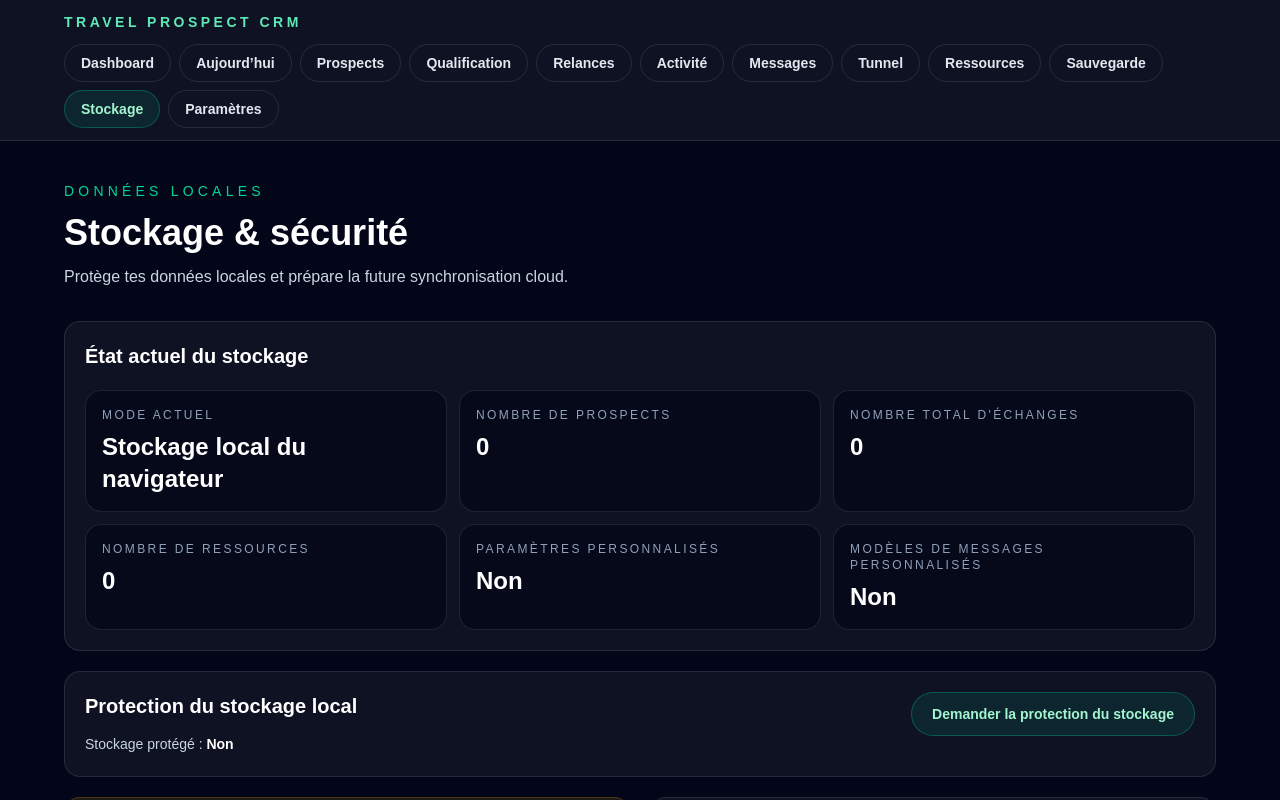
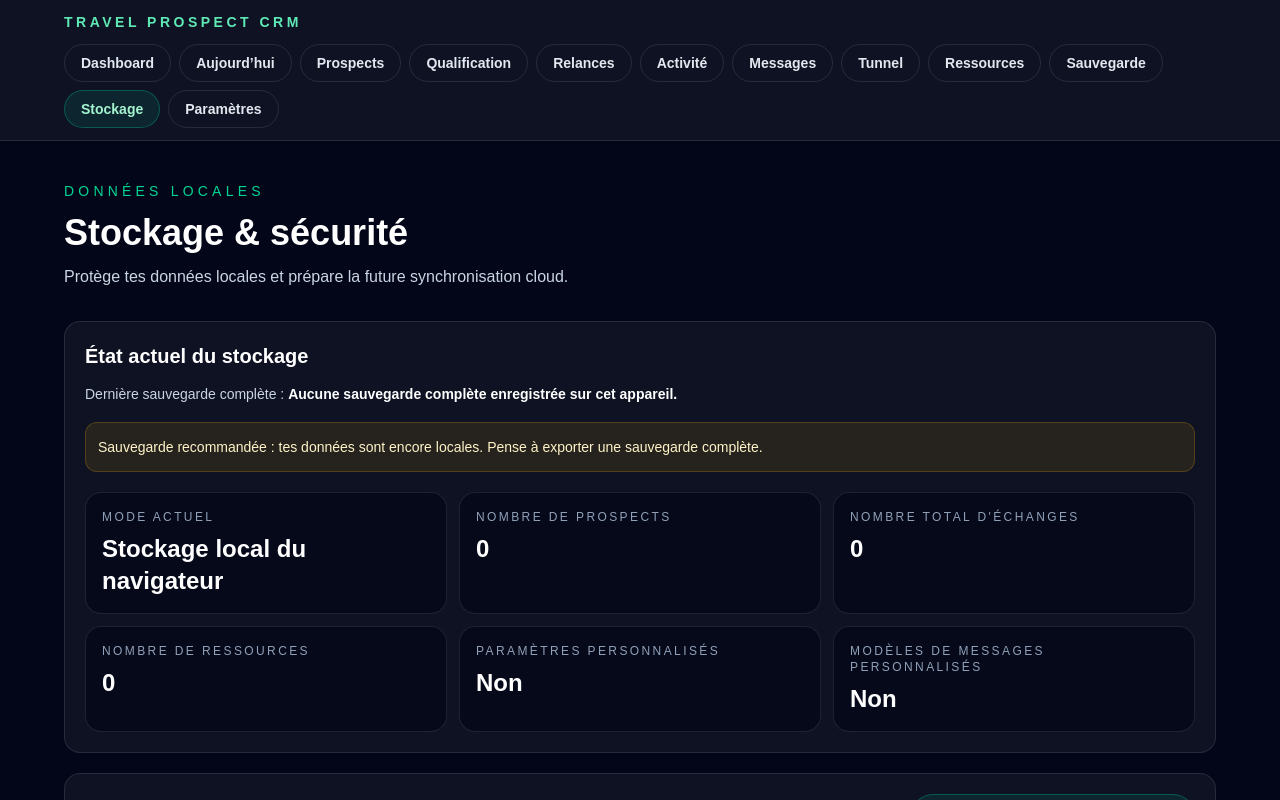
Before and after one commit to Gintaiji/travel-prospect-crm, a Next.js app: page /stockage in a window 1280 px wide. Shown: the top 800 px of the page. Built offline with nearby package versions, Linux system fonts and the light colour scheme.

Commit message:
Ajout du rappel de sauvegarde locale

```diff
--- a/app/aujourdhui/page.tsx
+++ b/app/aujourdhui/page.tsx
@@ -2,6 +2,10 @@
 
 import Link from "next/link";
 import { useEffect, useMemo, useState } from "react";
+import {
+  loadLastBackupDate,
+  shouldShowBackupReminder,
+} from "../lib/backupReminderStorage";
 import { loadProspects, saveProspects } from "../lib/prospectStorage";
 import {
   calculateProspectScore,
@@ -55,10 +59,12 @@ function getLastConversationEntry(prospect: Prospect) {
 
 export default function TodayPage() {
   const [prospects, setProspects] = useState<Prospect[]>([]);
+  const [showBackupReminder, setShowBackupReminder] = useState(false);
 
   useEffect(() => {
     const loadStoredProspects = window.setTimeout(() => {
       setProspects(loadProspects());
+      setShowBackupReminder(shouldShowBackupReminder(loadLastBackupDate()));
     }, 0);
 
     return () => window.clearTimeout(loadStoredProspects);
@@ -153,6 +159,22 @@ export default function TodayPage() {
             Ajout express
           </Link>
         </header>
+
+        {showBackupReminder ? (
+          <section className="rounded-2xl border border-amber-400/20 bg-amber-400/10 p-4">
+            <div className="flex flex-col gap-3 sm:flex-row sm:items-center sm:justify-between">
+              <p className="text-sm font-medium leading-6 text-amber-100">
+                Sauvegarde recommandée : tes données sont encore locales.
+              </p>
+              <Link
+                className="flex min-h-11 items-center justify-center rounded-full border border-amber-200/30 bg-amber-200/10 px-4 py-2 text-sm font-semibold text-amber-100 transition hover:bg-amber-200/20"
+                href="/sauvegarde"
+              >
+                Faire une sauvegarde
+              </Link>
+            </div>
+          </section>
+        ) : null}
 
         <section className="grid grid-cols-2 gap-3 lg:grid-cols-4">
           {stats.map((stat) => (
--- /dev/null
+++ b/app/lib/backupReminderStorage.ts
@@ -0,0 +1,47 @@
+const LAST_BACKUP_DATE_STORAGE_KEY = "travel-prospect-crm-last-backup-date";
+const BACKUP_REMINDER_DELAY_IN_DAYS = 7;
+const MILLISECONDS_PER_DAY = 24 * 60 * 60 * 1000;
+
+function isBrowser() {
+  return typeof window !== "undefined";
+}
+
+export function loadLastBackupDate() {
+  if (!isBrowser()) {
+    return "";
+  }
+
+  return localStorage.getItem(LAST_BACKUP_DATE_STORAGE_KEY) ?? "";
+}
+
+export function saveLastBackupDate(date: string) {
+  if (!isBrowser()) {
+    return;
+  }
+
+  localStorage.setItem(LAST_BACKUP_DATE_STORAGE_KEY, date);
+}
+
+export function clearLastBackupDate() {
+  if (!isBrowser()) {
+    return;
+  }
+
+  localStorage.removeItem(LAST_BACKUP_DATE_STORAGE_KEY);
+}
+
+export function shouldShowBackupReminder(lastBackupDate: string) {
+  if (!lastBackupDate) {
+    return true;
+  }
+
+  const lastBackupTime = new Date(lastBackupDate).getTime();
+
+  if (!Number.isFinite(lastBackupTime)) {
+    return true;
+  }
+
+  const elapsedDays = (Date.now() - lastBackupTime) / MILLISECONDS_PER_DAY;
+
+  return elapsedDays > BACKUP_REMINDER_DELAY_IN_DAYS;
+}
--- a/app/page.tsx
+++ b/app/page.tsx
@@ -2,6 +2,10 @@
 
 import Link from "next/link";
 import { useEffect, useMemo, useState } from "react";
+import {
+  loadLastBackupDate,
+  shouldShowBackupReminder,
+} from "./lib/backupReminderStorage";
 import { loadProspects } from "./lib/prospectStorage";
 import {
   getProspectDisplayName,
@@ -28,11 +32,13 @@ export default function HomePage() {
   const [prospects, setProspects] = useState<Prospect[]>([]);
   const [todayDate, setTodayDate] = useState("");
   const [hasLoadedProspects, setHasLoadedProspects] = useState(false);
+  const [showBackupReminder, setShowBackupReminder] = useState(false);
 
   useEffect(() => {
     const loadDashboardData = window.setTimeout(() => {
       setProspects(loadProspects());
       setTodayDate(getTodayDateString());
+      setShowBackupReminder(shouldShowBackupReminder(loadLastBackupDate()));
       setHasLoadedProspects(true);
     }, 0);
 
@@ -169,6 +175,28 @@ export default function HomePage() {
             Tu peux installer cette application sur ton téléphone depuis le navigateur.
           </p>
         </section>
+
+        {showBackupReminder ? (
+          <section className="mt-6 rounded-3xl border border-amber-400/20 bg-amber-400/10 p-5 shadow-xl">
+            <div className="flex flex-col gap-4 sm:flex-row sm:items-center sm:justify-between">
+              <div>
+                <h2 className="text-lg font-bold text-amber-100">
+                  Sauvegarde recommandée
+                </h2>
+                <p className="mt-2 max-w-3xl text-sm leading-6 text-amber-100/90">
+                  Tes données sont encore stockées localement. Fais une sauvegarde
+                  complète pour éviter les mauvaises surprises.
+                </p>
+              </div>
+              <Link
+                href="/sauvegarde"
+                className="inline-flex min-h-11 items-center justify-center rounded-full border border-amber-200/30 bg-amber-200/10 px-5 py-2 text-sm font-semibold text-amber-100 transition hover:bg-amber-200/20"
+              >
+                Faire une sauvegarde
+              </Link>
+            </div>
+          </section>
+        ) : null}
 
         {!hasProspectData ? (
           <section className="mt-8 rounded-3xl border border-white/10 bg-slate-900/70 p-5 shadow-xl">
--- a/app/sauvegarde/page.tsx
+++ b/app/sauvegarde/page.tsx
@@ -2,6 +2,10 @@
 
 import Link from "next/link";
 import { useEffect, useState } from "react";
+import {
+  loadLastBackupDate,
+  saveLastBackupDate,
+} from "../lib/backupReminderStorage";
 import {
   loadCustomMessageTemplates,
   saveCustomMessageTemplates,
@@ -103,6 +107,18 @@ function hasCustomMessageTemplates(customMessageTemplates: CustomMessageTemplate
   );
 }
 
+function formatLastBackupDate(lastBackupDate: string) {
+  if (!lastBackupDate) {
+    return "";
+  }
+
+  const parsedDate = new Date(lastBackupDate);
+
+  return Number.isNaN(parsedDate.getTime())
+    ? ""
+    : parsedDate.toLocaleString("fr-FR");
+}
+
 export default function BackupPage() {
   const [prospects, setProspects] = useState<Prospect[]>([]);
   const [resources, setResources] = useState<Resource[]>([]);
@@ -110,6 +126,7 @@ export default function BackupPage() {
   const [customMessageTemplates, setCustomMessageTemplates] =
     useState<CustomMessageTemplates>({});
   const [lastReadAt, setLastReadAt] = useState("");
+  const [lastBackupDate, setLastBackupDate] = useState("");
   const [importMessage, setImportMessage] = useState("");
   const [importError, setImportError] = useState("");
 
@@ -119,6 +136,7 @@ export default function BackupPage() {
       setResources(loadResources());
       setSettings(loadSettings());
       setCustomMessageTemplates(loadCustomMessageTemplates());
+      setLastBackupDate(loadLastBackupDate());
       setLastReadAt(new Date().toLocaleString("fr-FR"));
     }, 0);
 
@@ -130,6 +148,7 @@ export default function BackupPage() {
   const customMessageTemplatesLabel = hasCustomMessageTemplates(customMessageTemplates)
     ? "Oui"
     : "Non";
+  const formattedLastBackupDate = formatLastBackupDate(lastBackupDate);
 
   function exportCompleteBackup() {
     const backup: BackupFile = {
@@ -151,6 +170,11 @@ export default function BackupPage() {
     downloadLink.download = `travel-prospect-crm-sauvegarde-complete-${getTodayDateString()}.json`;
     downloadLink.click();
     URL.revokeObjectURL(backupUrl);
+
+    const exportedAt = new Date().toISOString();
+
+    saveLastBackupDate(exportedAt);
+    setLastBackupDate(exportedAt);
   }
 
   function handleImportBackup(event: React.ChangeEvent<HTMLInputElement>) {
@@ -242,6 +266,11 @@ export default function BackupPage() {
               <h2 className="mt-2 text-2xl font-bold text-white">
                 Exporter ou restaurer tout le CRM
               </h2>
+              <p className="mt-3 text-sm leading-6 text-slate-300">
+                {formattedLastBackupDate
+                  ? `Dernière sauvegarde complète : ${formattedLastBackupDate}`
+                  : "Aucune sauvegarde complète enregistrée sur cet appareil."}
+              </p>
             </div>
             <button
               className="min-h-11 rounded-full border border-emerald-400/30 bg-emerald-400/10 px-5 py-2 text-sm font-semibold text-emerald-200 transition hover:bg-emerald-400/20"
--- a/app/stockage/page.tsx
+++ b/app/stockage/page.tsx
@@ -2,6 +2,10 @@
 
 import Link from "next/link";
 import { useEffect, useMemo, useState } from "react";
+import {
+  loadLastBackupDate,
+  shouldShowBackupReminder,
+} from "../lib/backupReminderStorage";
 import {
   loadCustomMessageTemplates,
   type CustomMessageTemplates,
@@ -45,6 +49,18 @@ function hasCustomMessageTemplates(customMessageTemplates: CustomMessageTemplate
   );
 }
 
+function formatLastBackupDate(lastBackupDate: string) {
+  if (!lastBackupDate) {
+    return "";
+  }
+
+  const parsedDate = new Date(lastBackupDate);
+
+  return Number.isNaN(parsedDate.getTime())
+    ? ""
+    : parsedDate.toLocaleString("fr-FR");
+}
+
 export default function StoragePage() {
   const [prospects, setProspects] = useState<Prospect[]>([]);
   const [resources, setResources] = useState<Resource[]>([]);
@@ -56,6 +72,8 @@ export default function StoragePage() {
   const [protectionStatus, setProtectionStatus] =
     useState<ProtectionStatus>("unknown");
   const [requestMessage, setRequestMessage] = useState("");
+  const [lastBackupDate, setLastBackupDate] = useState("");
+  const [showBackupReminder, setShowBackupReminder] = useState(false);
 
   useEffect(() => {
     const loadStoredData = window.setTimeout(() => {
@@ -63,6 +81,11 @@ export default function StoragePage() {
       setResources(loadResources());
       setSettings(loadSettings());
       setCustomMessageTemplates(loadCustomMessageTemplates());
+
+      const storedLastBackupDate = loadLastBackupDate();
+
+      setLastBackupDate(storedLastBackupDate);
+      setShowBackupReminder(shouldShowBackupReminder(storedLastBackupDate));
 
       const browserStorage = navigator.storage;
       const hasStorageApi = Boolean(browserStorage);
@@ -104,6 +127,7 @@ export default function StoragePage() {
     ],
     [customMessageTemplates, prospects, resources.length, settings],
   );
+  const formattedLastBackupDate = formatLastBackupDate(lastBackupDate);
 
   async function requestStorageProtection() {
     if (typeof navigator.storage?.persist !== "function") {
@@ -142,6 +166,18 @@ export default function StoragePage() {
             <h2 className="text-xl font-bold text-white">
               État actuel du stockage
             </h2>
+            <p className="mt-3 text-sm leading-6 text-slate-300">
+              Dernière sauvegarde complète :{" "}
+              <span className="font-semibold text-white">
+                {formattedLastBackupDate || "Aucune sauvegarde complète enregistrée sur cet appareil."}
+              </span>
+            </p>
+            {showBackupReminder ? (
+              <p className="mt-4 rounded-xl border border-amber-400/20 bg-amber-400/10 p-3 text-sm font-medium leading-6 text-amber-100">
+                Sauvegarde recommandée : tes données sont encore locales. Pense à
+                exporter une sauvegarde complète.
+              </p>
+            ) : null}
             <div className="mt-5 grid gap-3 sm:grid-cols-2 lg:grid-cols-3">
               {storageStats.map((storageStat) => (
                 <article
```
